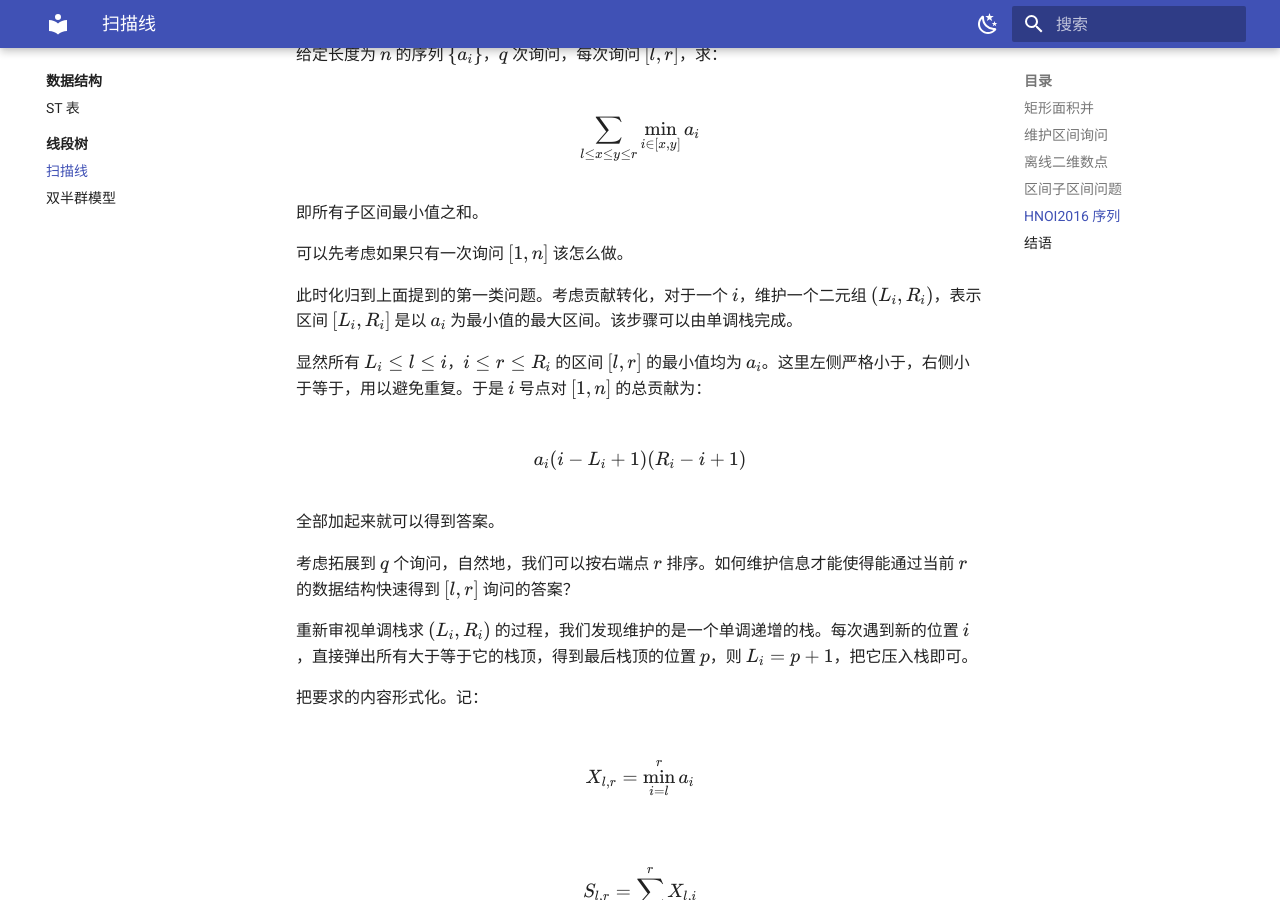
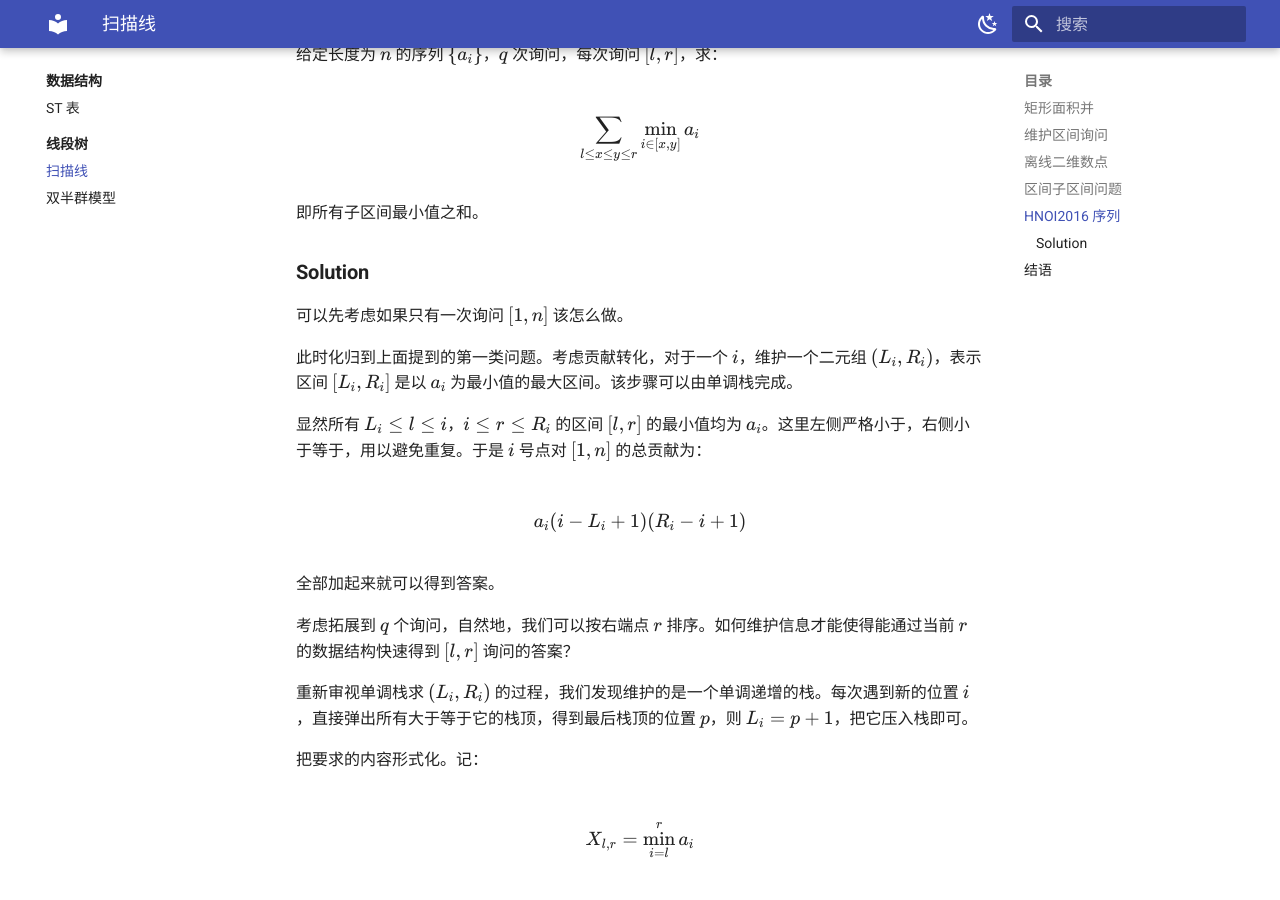
Before and after one commit to Ehundategh/Blog, an MkDocs documentation site: the page built from docs/data-structure/segment-tree/scanline.md, in a window 1280 px wide and 900 px high, scrolled down 2533 px. Built offline with MkDocs 1.6.1 and Material for MkDocs 9.7.7, drawn with Linux system fonts in a browser that asks for light colours.

Commit message:
add scanline solution section

```diff
--- a/docs/data-structure/segment-tree/scanline.md
+++ b/docs/data-structure/segment-tree/scanline.md
@@ -73,6 +73,8 @@ $$\sum_{l\le x\le y\le r}\min_{i\in[x,y]}a_i$$
 
 即所有子区间最小值之和。
 
+### Solution
+
 可以先考虑如果只有一次询问 $[1,n]$ 该怎么做。
 
 此时化归到上面提到的第一类问题。考虑贡献转化，对于一个 $i$，维护一个二元组 $(L_i,R_i)$，表示区间 $[L_i,R_i]$ 是以 $a_i$ 为最小值的最大区间。该步骤可以由单调栈完成。
```
